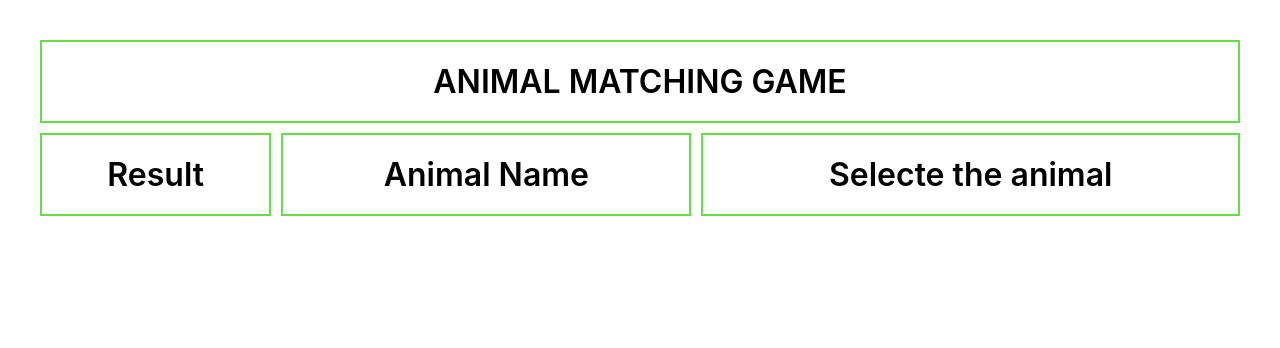
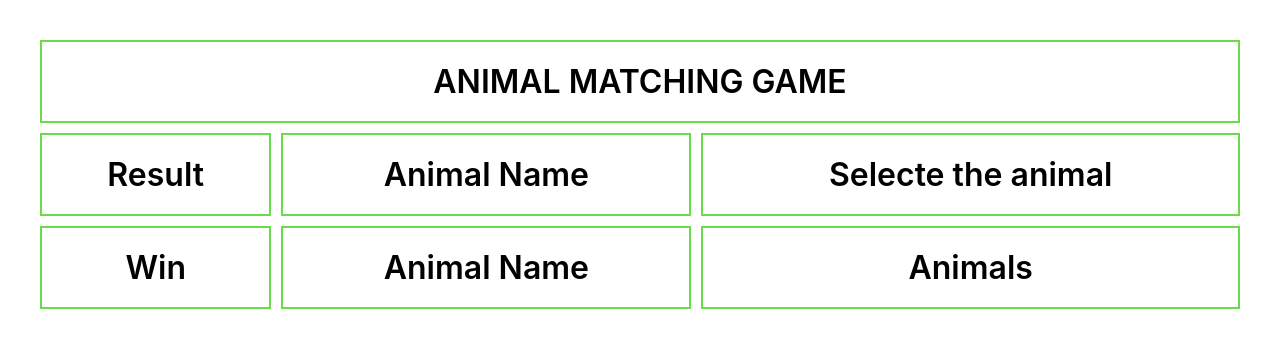
Before and after one commit to UOV-Assignments/IT3133-P-Assignment042020ICT35, a React (Create React App) app in the folder assignment04/: page / in a window 1280 px wide. Shown: the top 348 px of the page. Built offline with nearby package versions, Linux system fonts and the light colour scheme.

Commit message:
create basic structure of table

```diff
--- a/assignment04/src/components/GameTable.js
+++ b/assignment04/src/components/GameTable.js
@@ -16,6 +16,13 @@ const GameTable = () => {
                     <th>Selecte the animal</th>
                 </tr>
             </thead>
+            <tbody>
+                <tr>
+                    <td>Win</td>
+                    <td>Animal Name</td>
+                    <td>Animals</td>
+                </tr>
+            </tbody>
         </table>
     </div>
     </>
```
